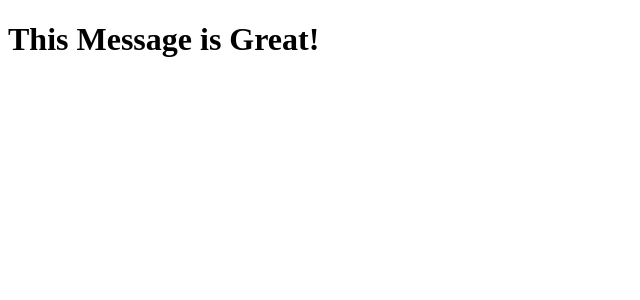
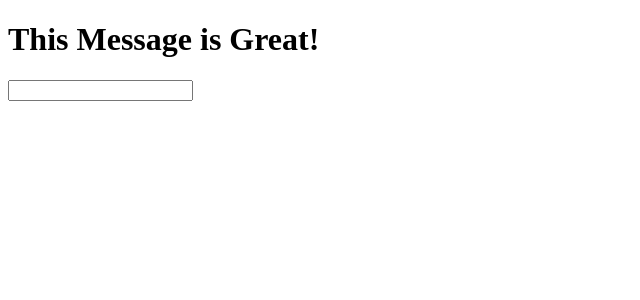
Before and after one commit to rahman9868/Project-VueJS-Chairul, a Vue app: page / in a window 1280 px wide. Shown: the top 300 px of the page, without its empty margins (0-640 px from the left). Built offline with nearby package versions, Linux system fonts and the light colour scheme.

Commit message:
Video VueJS 9

```diff
--- /dev/null
+++ b/src/Input.vue
@@ -0,0 +1,16 @@
+<template>
+<div>
+      <input type="text" v-model="message">
+      <p>{{ message }}</p>
+</div>
+</template>
+
+<script>
+    export default {
+      data() {
+        return {
+          message: ''
+        }
+      }
+    }
+</script>
--- a/src/Message.vue
+++ b/src/Message.vue
@@ -1,6 +1,16 @@
 <template>
 <div>
 <h1> This Message is Great!</h1>
-
+<app-input></app-input>
 </div>
 </template>
+
+<script>
+    import Input from './Input.vue';
+
+    export default {
+      components: {
+        'app-input': Input
+      }
+    }
+</script>
```
